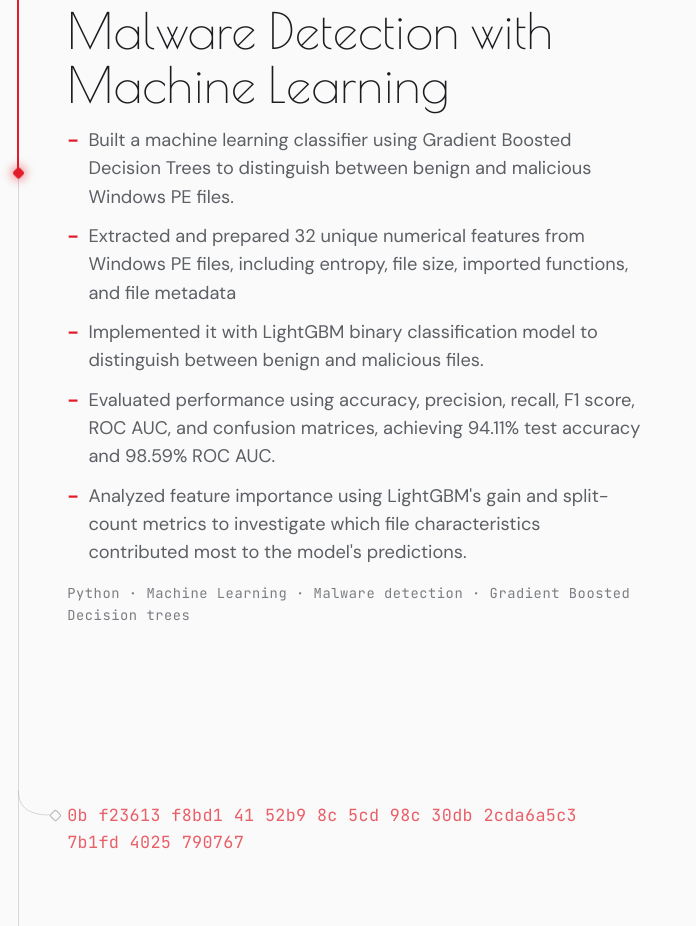
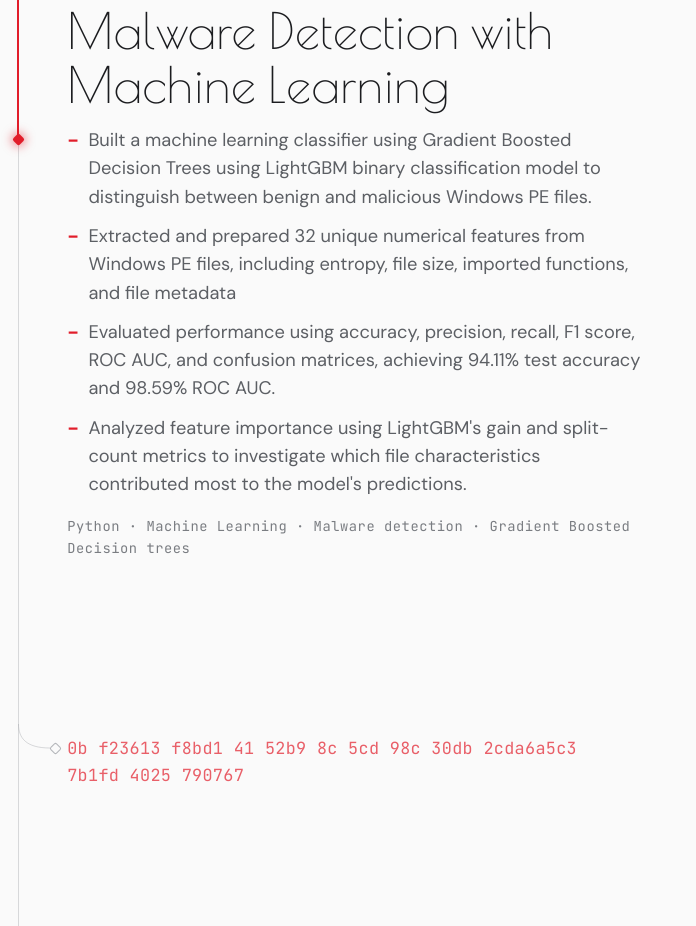
Before and after one commit to densecaviar/densecaviar.github.io, a plain HTML site: page index.html in a window 1280 px wide. Shown: the part 3340-4266 px from the top of the page, without its empty margins (0-696 px from the left). Drawn offline with nearby package versions, Linux system fonts and the light colour scheme.

Commit message:
Clarify use of LightGBM in malware detection project
Updated project description to specify the use of LightGBM for the classifier.

```diff
--- a/index.html
+++ b/index.html
@@ -212,9 +212,8 @@ main { width: 100%; padding: calc(7rem + var(--qx) + clamp(15rem, 54vh, 32rem) +
   <p class="path">projects/malware-detector-ml</p>
   <h2>Malware Detection with Machine Learning</h2>
   <ul class="pts">
-    <li>Built a machine learning classifier using Gradient Boosted Decision Trees to distinguish between benign and malicious Windows PE files.</li>
+    <li>Built a machine learning classifier using Gradient Boosted Decision Trees using LightGBM binary classification model to distinguish between benign and malicious Windows PE files.</li>
     <li>Extracted and prepared 32 unique numerical features from Windows PE files, including entropy, file size, imported functions, and file metadata</li>
-    <li>Implemented it with LightGBM binary classification model to distinguish between benign and malicious files.</li>
     <li>Evaluated performance using accuracy, precision, recall, F1 score, ROC AUC, and confusion matrices, achieving 94.11% test accuracy and 98.59% ROC AUC.</li>
     <li>Analyzed feature importance using LightGBM's gain and split-count metrics to investigate which file characteristics contributed most to the model's predictions.</li>
   </ul>
```
